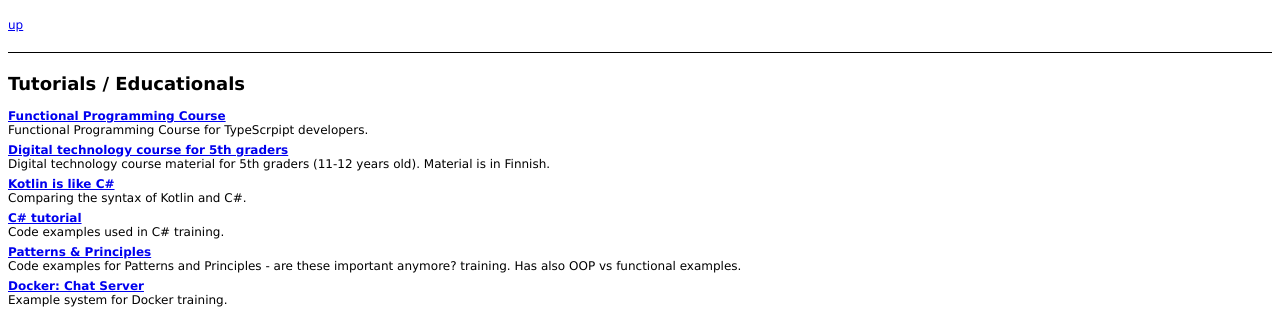
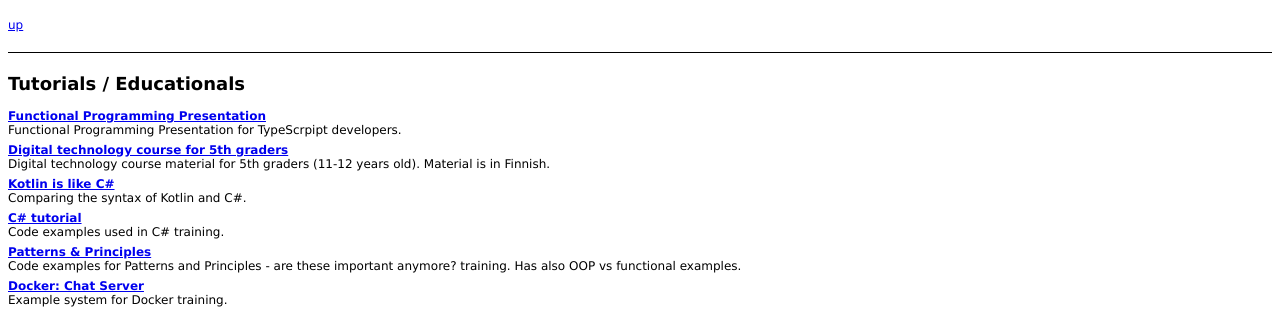
Before and after one commit to ttu/ttu.github.io, a Jekyll site: the page index.html, which Jekyll copies as it is, in a window 1280 px wide and 900 px high, scrolled down 470 px. Shown: the part 151-460 px from the top of the window. Built offline with Jekyll 4.4.1, drawn with Linux system fonts in a browser that asks for light colours.

Commit message:
Rename FP course to presentation

```diff
--- a/index.html
+++ b/index.html
@@ -127,8 +127,8 @@
 		<h2>Tutorials / Educationals</h2>
 
 		<div class="ownDev">
-			<a href="/functional-programming-course/">Functional Programming Course</a><br/>
-			Functional Programming Course for TypeScrpipt developers.
+			<a href="/functional-programming-presentation/">Functional Programming Presentation</a><br/>
+			Functional Programming Presentation for TypeScrpipt developers.
 		</div>
 
 		<div class="ownDev">
```
